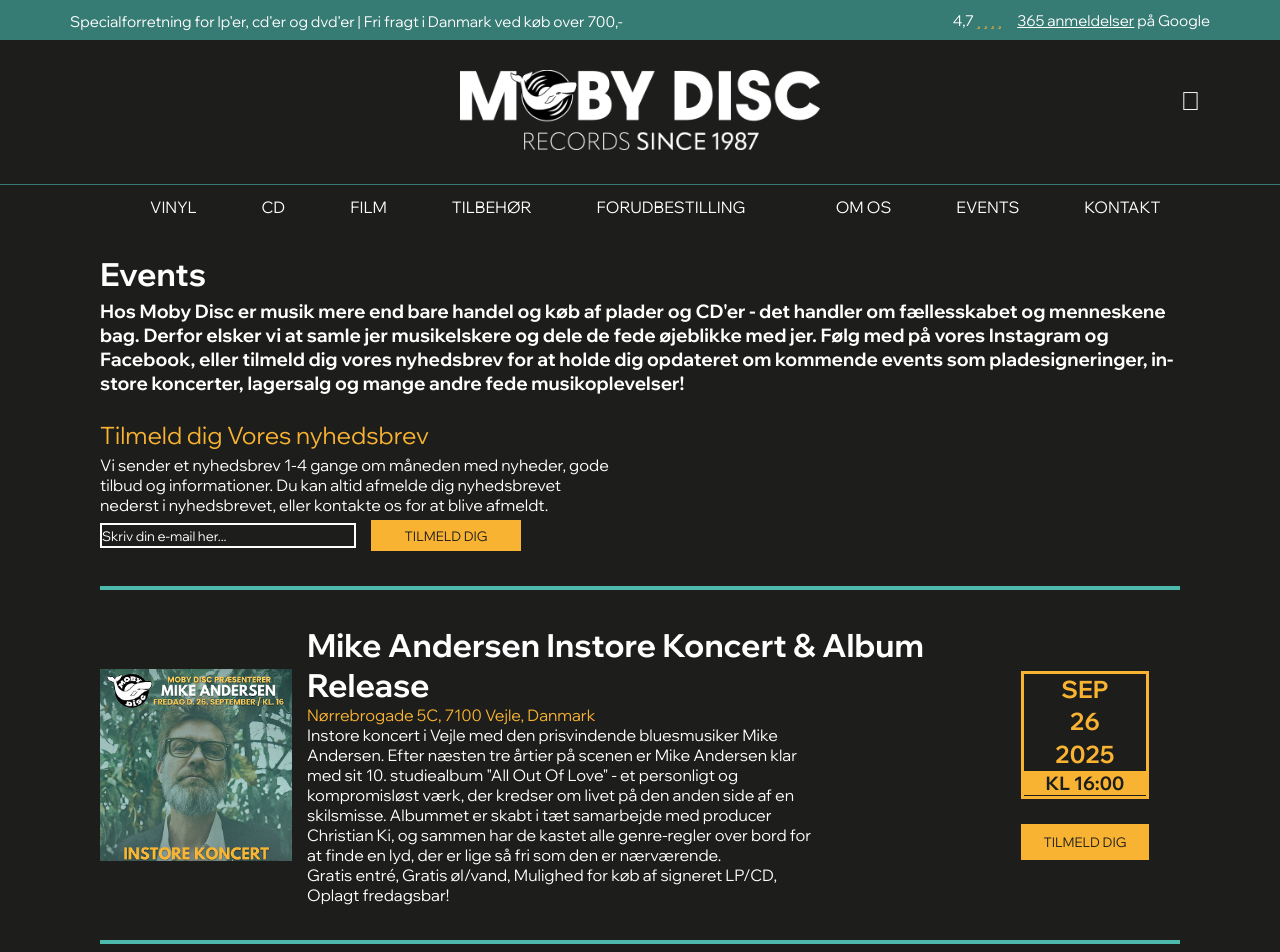
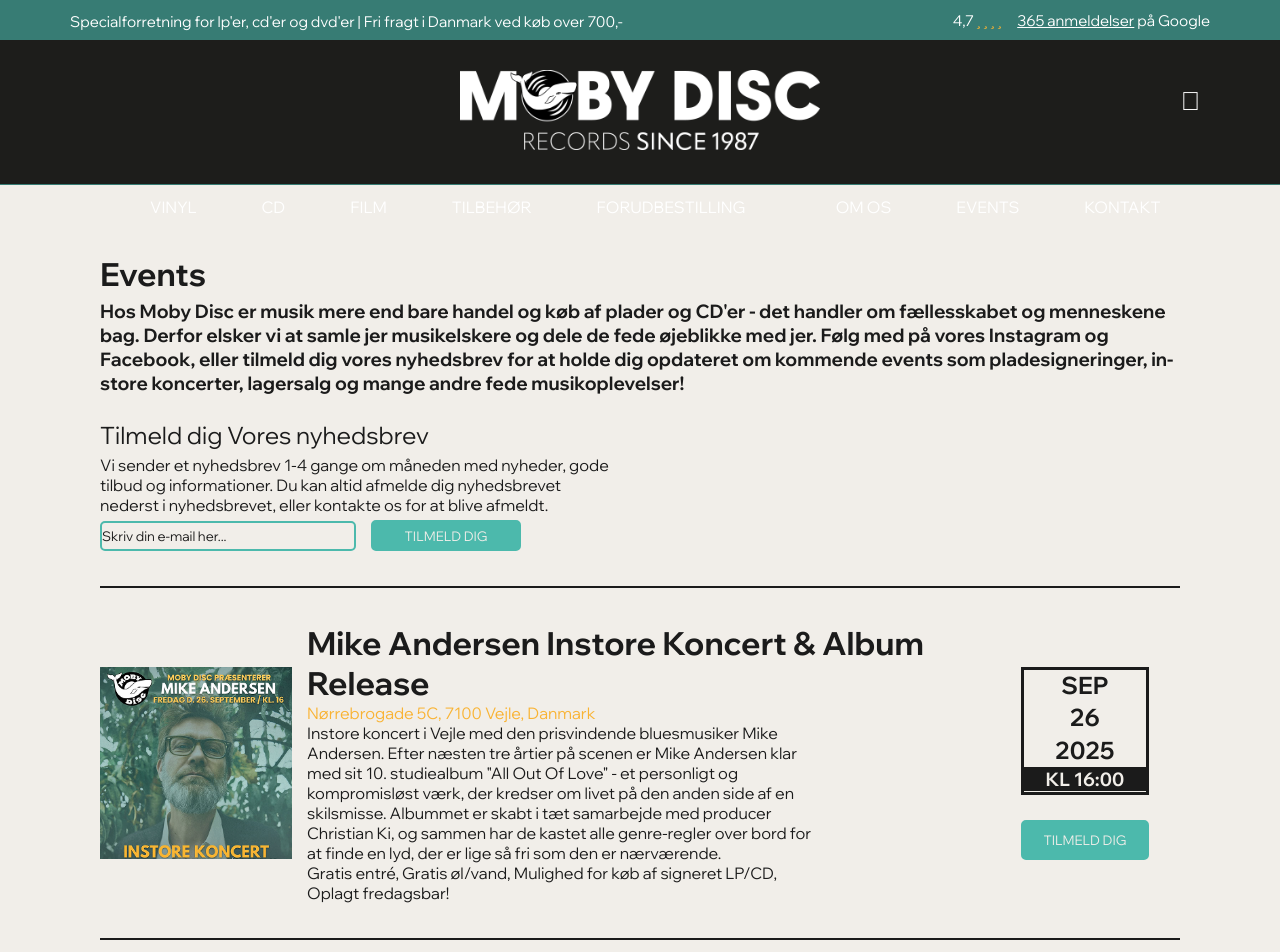
Before and after one commit to LucasMejer/eksamen3sem, a Vue app: page /events in a window 1280 px wide. Shown: the top 952 px of the page. Built offline with nearby package versions, Linux system fonts and the light colour scheme.

Commit message:
Nye Farver v1

```diff
--- a/src/assets/_colors.scss
+++ b/src/assets/_colors.scss
@@ -1,2 +1,8 @@
-$background: #1D1D1B;
-$black: #1D1D1B;
+$background: #F1EEE9;
+$black: #1B1B1B;
+$white: #F1EEE9;
+$grey: #8A8F99;
+$turquoise: #4CB9AC;
+$turquoise-dark: #328F83;
+$yellow: #F9B333;
+$red: #ba4d5b;
--- a/src/assets/main.scss
+++ b/src/assets/main.scss
@@ -75,7 +75,7 @@ html, body {
 //Product Carousel SCSS
 .carouselHeader{
   text-align: center;
-  color: white;
+  color: colors.$black;
   margin-top: 10px;
 }
 
@@ -83,7 +83,7 @@ html, body {
   display: flex;
   margin-left: 25px;
   margin-right: 25px;
-  background-color: colors.$black;
+  background-color: colors.$background;
   align-items: center;
 }
 
@@ -125,7 +125,7 @@ html, body {
   flex-direction: column;
   align-items: center;
   justify-content: center;
-  color: white;
+  color: colors.$black;
 
   img{
     width: 250px;
@@ -144,24 +144,28 @@ html, body {
 
 .productTitle{
   font-weight: bold;
+  color: colors.$black;
 }
 
 .productArtist{
   font-weight: bold;
-  color: #8A8F99;
+  color: colors.$grey;
 }
 
 .productPrice{
   font-weight: bold;
+  color: colors.$black;
 }
 
 .kurvButton{
-  background-color: #F9B333;
+  background-color: colors.$turquoise;
   border: none;
   text-decoration: none;
   width: 7.5vw;
   height: 35px;
   margin-top: 5px;
+  border-radius: 5px;
+  color: colors.$white;
 }
 
 @media only screen and (max-width: 768px){
@@ -206,9 +210,9 @@ html, body {
 }
 
 hr{
-  border-width: 2px;
+  border-width: 1.5px;
   border-style: solid;
-  border-color: #4CB9AC;
+  border-color: colors.$black;
 }
 
 //Event Side
@@ -232,9 +236,14 @@ hr{
   width: 55vw;
   padding-left: 15px;
   padding-right: 15px;
+  color: colors.$black;
   p{
     padding-right: 150px;
   }
+}
+
+.eventDesc{
+  color: colors.$black;
 }
 
 .eventDatoDiv{
@@ -249,7 +258,7 @@ hr{
 .datoInformation{
     width: 10vw;
     border-style: solid;
-    border-color: #F9B333;
+    border-color: colors.$black;
     aspect-ratio: 1 / 1;
     display: flex;
     flex-direction: column;
@@ -259,12 +268,12 @@ hr{
       text-align: center;
       padding: 0px;
       margin: 0px;
-      color: #F9B333;
+      color: colors.$black;
     }
     h3{
       margin: 0px;
-      background-color: #F9B333;
-      color: colors.$black;
+      background-color: colors.$black;
+      color: colors.$white;
       width: 100%;
     }
     margin-bottom: 25px;
@@ -272,21 +281,42 @@ hr{
 
 .eventButton{
   width: 10vw;
-  background-color: #F9B333;
-  color: colors.$black;
-  border: none;
+  background-color: colors.$turquoise;
+  color: colors.$white;
+  border-style: solid;
+  border-color: colors.$turquoise;
   padding-top: 10px;
   padding-bottom: 10px;
+  border-radius: 5px;
+  &:hover{
+    background-color: colors.$white;
+    color: colors.$turquoise;
+    border: colors.$turquoise;
+    border-style: solid;
+  }
 }
 
-.eventButtonRed{
+.eventButtonActive{
   width: 10vw;
-  background-color: #ba4d5b;
-  color: white;
-  border: none;
+  background-color: colors.$turquoise-dark;
+  color: colors.$white;
+  border-style: solid;
+  border-color: colors.$turquoise-dark;
   padding-top: 10px;
   padding-bottom: 10px;
+  border-radius: 5px;
+  &::after{
+    content: "TILMELDT";
+  }
+  &:hover{
+    background-color: colors.$yellow;
+    border-color: colors.$yellow;
+    &::after{
+    content: "AFMELD";
+    }
+  }
 }
+
 
 .eventhr{
   margin-right: 100px;
@@ -294,12 +324,12 @@ hr{
 }
 
 .eventAdresse{
-  color: #F9B333;
+  color: colors.$yellow;
 }
 
 .eventIntroTekstDiv{
   margin-bottom: 35px;
-  color: white;
+  color: colors.$black;
   display: flex;
   flex-direction: column;
   margin-left: 100px;
@@ -315,7 +345,7 @@ hr{
 
 .nyhedsbrevOverskrift{
   font-size: 24px;
-  color: #F9B333;
+  color: colors.$black;
 }
 
 .nyhedsbrevFejl{
@@ -323,28 +353,29 @@ hr{
 }
 
 .nyhedsbrevTekst{
+  color: colors.$black;
   width: 40vw;
   margin: 5px 0 5px 0;
 }
 
 .emailInput{
-  border-color: white;
+  border-color: colors.$turquoise;
   border-style: solid;
-  background-color: colors.$black;
-  color: white;
+  background-color: colors.$white;
+  border-radius: 5px;
   width: 20vw;
-  height: 25px;
-}
-
-.emailInput::placeholder{
-  color: white;
+  height: 30px;
+  &::placeholder{
+  color: colors.$black
+  }
 }
 
 .nyhedsbrevButton{
-  color: colors.$black;
-  background-color: #F9B333;
+  color: colors.$white;
+  background-color: colors.$turquoise;
   border-style: solid;
-  border-color: #F9B333;
+  border-color: colors.$turquoise;
+  border-radius: 5px;
   margin-left: 15px;
   margin-right: 15px;
   height: 31px;
@@ -439,6 +470,10 @@ hr{
   }
 
   .eventButton{
+    width: 40vw;
+  }
+
+  .eventButtonActive{
     width: 40vw;
   }
 
--- a/src/components/EventOpslag.vue
+++ b/src/components/EventOpslag.vue
@@ -152,13 +152,13 @@ function annullerButton(){
     <div class="eventTekstDiv">
       <h1>Mike Andersen Instore Koncert & Album Release</h1>
       <p class="eventAdresse">Nørrebrogade 5C, 7100 Vejle, Danmark</p>
-      <p>Instore koncert i Vejle med den prisvindende bluesmusiker Mike Andersen.
+      <p class="eventDesc">Instore koncert i Vejle med den prisvindende bluesmusiker Mike Andersen.
         Efter næsten tre årtier på scenen er Mike Andersen klar med sit 10. studiealbum "All Out Of Love" -
         et personligt og kompromisløst værk, der kredser om livet på den anden side af en skilsmisse.
         Albummet er skabt i tæt samarbejde med producer Christian Ki, og sammen har de kastet alle genre-regler over bord for at finde en lyd,
         der er lige så fri som den er nærværende.
       </p>
-      <p>
+      <p class="eventDesc">
         Gratis entré, Gratis øl/vand, Mulighed for køb af signeret LP/CD,  Oplagt fredagsbar!
       </p>
     </div>
@@ -170,7 +170,7 @@ function annullerButton(){
         <h3>KL 16:00</h3>
       </div>
       <button v-if="eventList[0].EventActive == false" class="eventButton" v-on:click="openPopup(`Mike Andersen Instore Koncert & Album Release`, 0, `/mikeandersen.png`)">TILMELD DIG</button>
-      <button v-if="eventList[0].EventActive == true" class="eventButtonRed" v-on:click="afmeldPopup(`Mike Andersen Instore Koncert & Album Release`, 0, `/mikeandersen.png`)">AFMELD</button>
+      <button v-if="eventList[0].EventActive == true" class="eventButtonActive" v-on:click="afmeldPopup(`Mike Andersen Instore Koncert & Album Release`, 0, `/mikeandersen.png`)"></button>
     </div>
   </div>
 
@@ -181,11 +181,11 @@ function annullerButton(){
     <div class="eventTekstDiv">
       <h1>Jacob Aksglæde Instore Koncert & Album Release</h1>
       <p class="eventAdresse">Sankt Knuds Kirkestr. 2A, 5000 Odense, Denmark</p>
-      <p>Jacob Aksglaede udgiver sit nye album "Blåbærvej" - og det er tilmed hans fødselsdag!
+      <p class="eventDesc">Jacob Aksglaede udgiver sit nye album "Blåbærvej" - og det er tilmed hans fødselsdag!
         Vi fejrer det i vores Odense-butik, hvor Jacob spiller en instore-koncert og vi byder på lidt godt til ganen.
         Du kan selvfølgelig også købe et signeret eksemplar af LP'en!
          </p>
-        <p>
+        <p class="eventDesc">
           Gratis entré, Gratis øl/vand, Mulighed for køb af signeret LP/CD
         </p>
     </div>
@@ -197,7 +197,7 @@ function annullerButton(){
         <h3>KL 15:00</h3>
       </div>
       <button v-if="eventList[1].EventActive == false" class="eventButton" v-on:click="openPopup(`Jacob Aksglæde Instore Koncert & Album Release`, 1, `/jacobaksglaede.png`)">TILMELD DIG</button>
-      <button v-if="eventList[1].EventActive == true" class="eventButtonRed" v-on:click="afmeldPopup(`Jacob Aksglæde Instore Koncert & Album Release`, 1, `/jacobaksglaede.png`)">AFMELD</button>
+      <button v-if="eventList[1].EventActive == true" class="eventButtonActive" v-on:click="afmeldPopup(`Jacob Aksglæde Instore Koncert & Album Release`, 1, `/jacobaksglaede.png`)"></button>
       </div>
   </div>
 
@@ -207,13 +207,13 @@ function annullerButton(){
     <div class="eventTekstDiv">
       <h1>Lagersalg på vestrebro</h1>
       <p class="eventAdresse">Vesterbro 13, 5000 Odense C</p>
-      <p>Vores populære lagersalg er tilbage for første gang i mange år!
+      <p class="eventDesc">Vores populære lagersalg er tilbage for første gang i mange år!
         Vi rydder op på lageret med billige varer fra 5 kroner stykket!+1000 LP'er fra 5 kroner,
         Flere hundrede 7" singler til 5 kroner, Flere hundrede CD'er fra 5 kroner, Flere hundrede DVD'er fra 5 kroner,
         En god stak kassettebånd fra 5 kroner, Tøj (merchandise, vintage m.m.) fra 20 kroner
         Gratis øl/vand
          </p>
-        <p>
+        <p class="eventDesc">
           Bemærk: Grundet rod på lageret, vil det meste af salget foregå ude i gården og kun en lille del af salget vil være indenfor.
         </p>
     </div>
@@ -225,7 +225,7 @@ function annullerButton(){
         <h3>KL 13 - 16</h3>
       </div>
       <button v-if="eventList[2].EventActive == false" class="eventButton" v-on:click="openPopup(`Lagersalg på vestrebro`, 2, `/lagersalg.png`)">TILMELD DIG</button>
-      <button v-if="eventList[2].EventActive == true" class="eventButtonRed" v-on:click="afmeldPopup(`Lagersalg på vestrebro`, 2, `/lagersalg.png`)">AFMELD</button>
+      <button v-if="eventList[2].EventActive == true" class="eventButtonActive" v-on:click="afmeldPopup(`Lagersalg på vestrebro`, 2, `/lagersalg.png`)"></button>
     </div>
   </div>
 </template>
```
